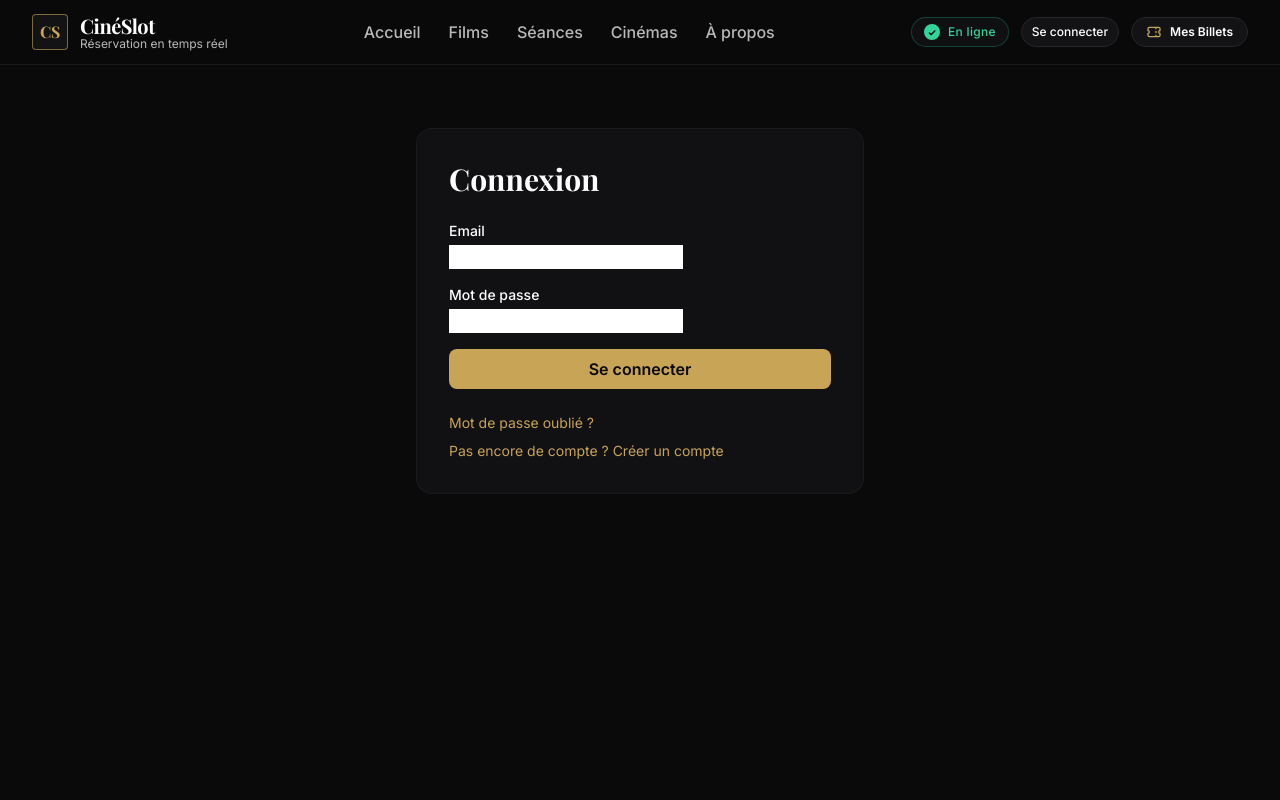
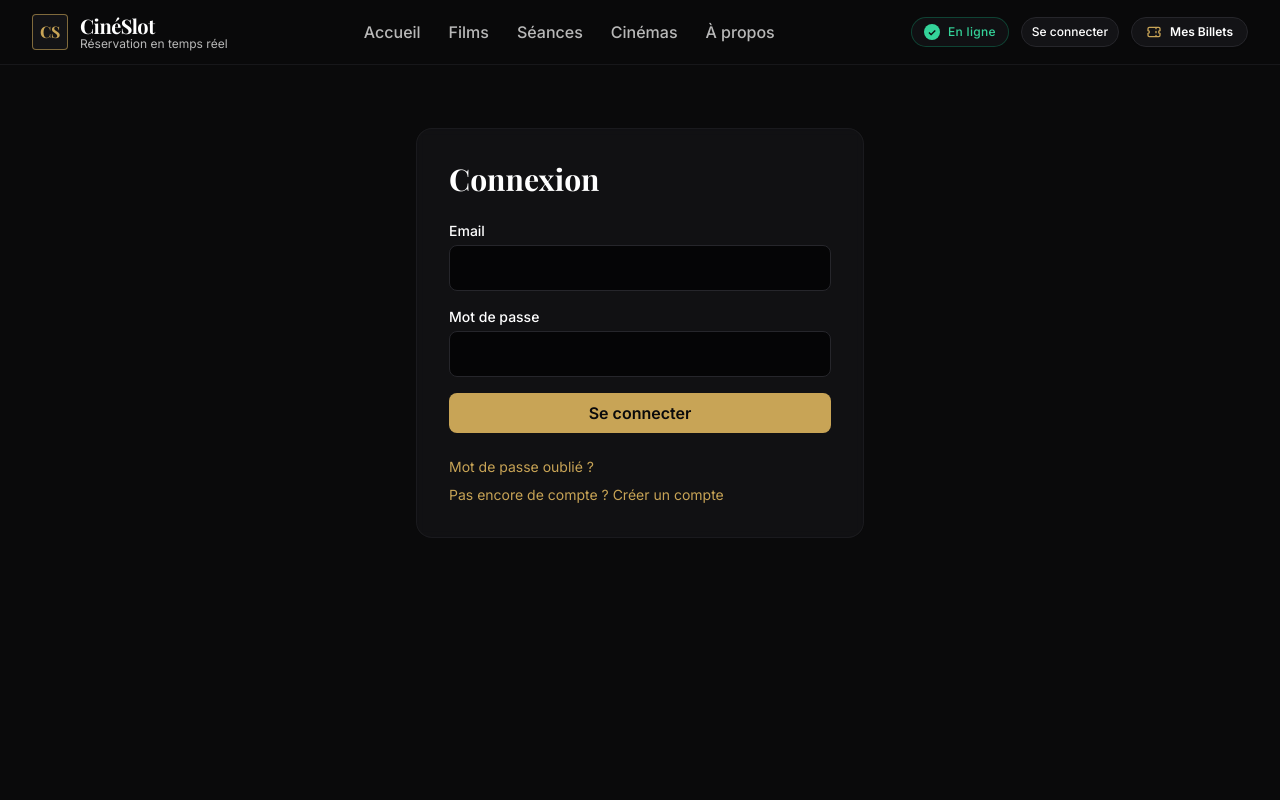
Before and after one commit to AlexNbl27/coord-backend-frontend, a Vue app in the folder frontend/: page /login in a window 1280 px wide. Shown: the top 800 px of the page. Built offline with nearby package versions, Linux system fonts and the light colour scheme; no server answers; what @opentelemetry/core, @opentelemetry/exporter-trace-otlp-http, @opentelemetry/instrumentation, @opentelemetry/instrumentation-fetch would draw is missing.

Commit message:
fix(ui): define input, error-message and success-message styles used by login and reset forms

```diff
--- a/frontend/src/style.css
+++ b/frontend/src/style.css
@@ -104,6 +104,21 @@
     @apply bg-transparent border border-cinema-border text-cinema-text
            hover:bg-cinema-card hover:border-cinema-borderLight
            focus:ring-cinema-border/50;
+  }
+
+  .input {
+    @apply w-full px-4 py-2.5 rounded-lg bg-cinema-darker border border-cinema-border
+           text-cinema-text placeholder-cinema-textMuted
+           focus:outline-none focus:ring-2 focus:ring-accent-gold/50
+           focus:border-accent-gold transition-colors duration-200;
+  }
+
+  .error-message {
+    @apply px-4 py-3 rounded-lg text-sm bg-red-600/10 text-red-400 border border-red-600/30;
+  }
+
+  .success-message {
+    @apply px-4 py-3 rounded-lg text-sm bg-green-600/10 text-green-400 border border-green-600/30;
   }
 
   .search-bar {
```
